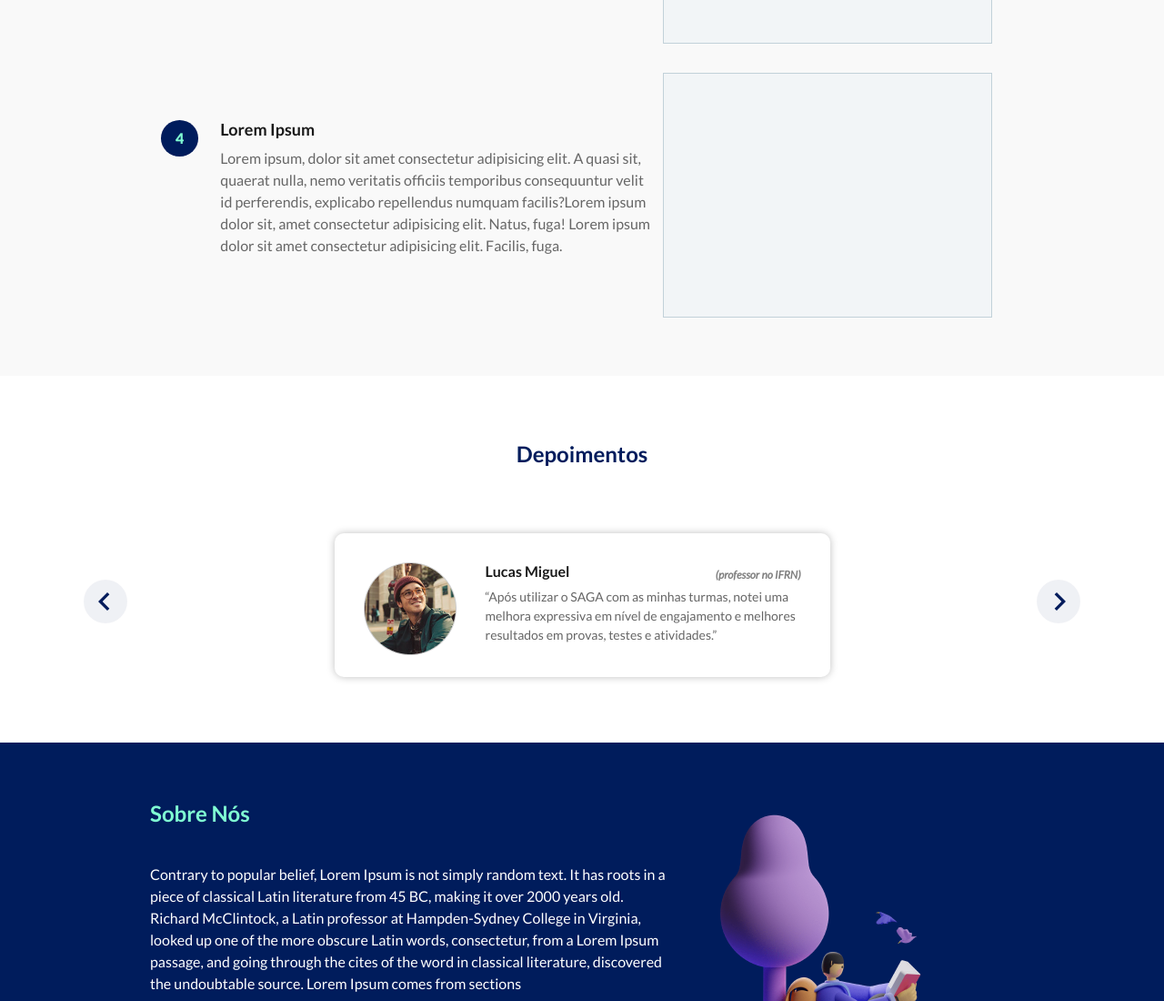
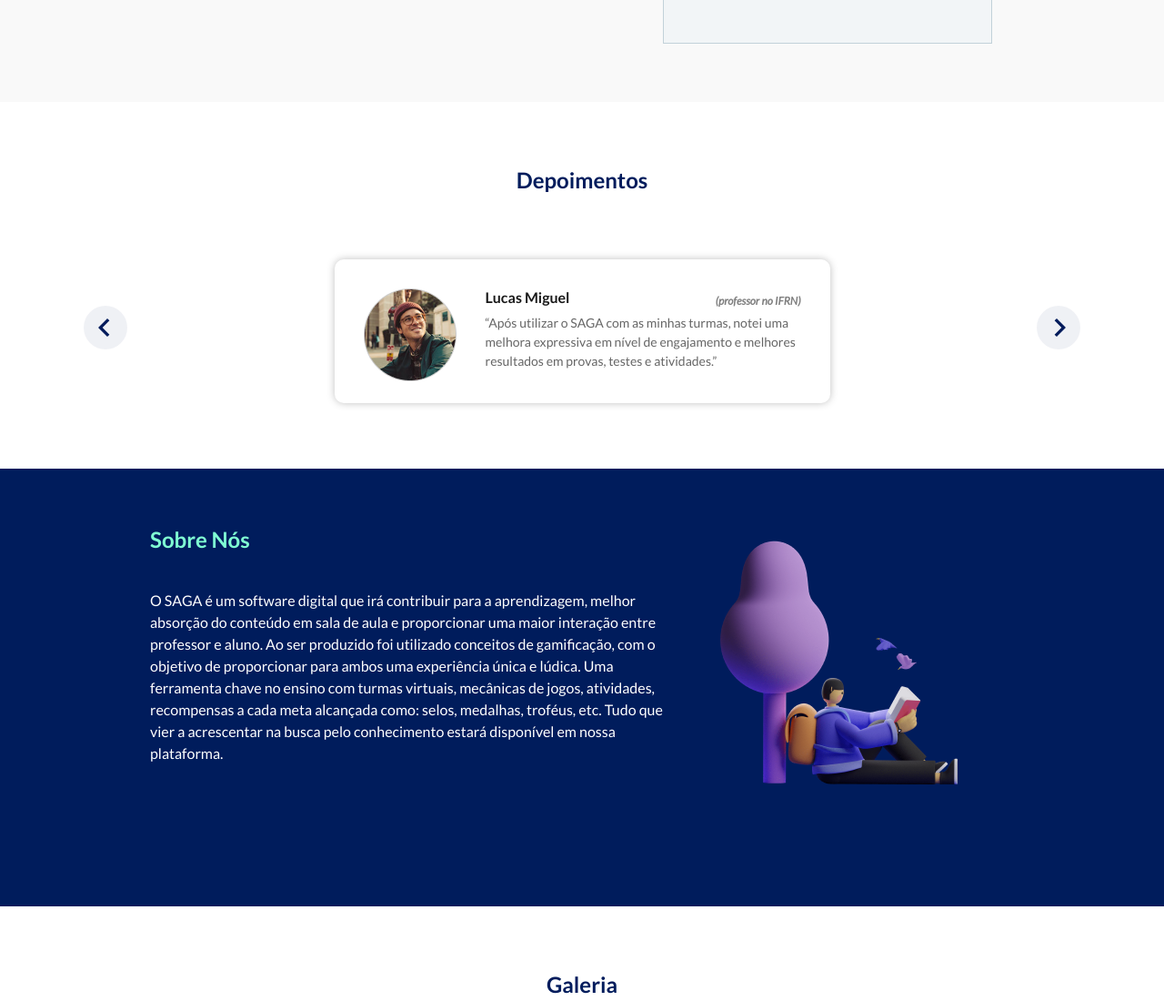
Before and after one commit to tzadoque/saga, a website: page pages/index.html in a window 1280 px wide. Shown: the part 2156-3256 px from the top of the page at 91% size. Drawn offline with nearby package versions, Linux system fonts and the light colour scheme.

Commit message:
adicionando o texto da seção 'sobre nós' e removendo o 4º item das funcionalidades

```diff
--- a/pages/index.html
+++ b/pages/index.html
@@ -165,22 +165,6 @@
 						<div class="card-imagem"></div>
 					</div>
 				</div>
-				<div class="col-10 row align-items-center">
-					<div class="col-7 p-0 d-flex gap-24">
-						<div>
-							<div class="bg-blue-1 text-aqua-2 px-16 py-2 d-inline-block rounded-circle fz-16 fw-extra-bold">
-								4
-							</div>
-						</div>
-						<div>
-							<h3 class="fz-18 text-dark-1 fw-bold">Lorem Ipsum</h3>
-							<p class="text-dark-3 fz-16">Lorem ipsum, dolor sit amet consectetur adipisicing elit. A quasi sit, quaerat nulla, nemo veritatis officiis temporibus consequuntur velit id perferendis, explicabo repellendus numquam facilis?Lorem ipsum dolor sit, amet consectetur adipisicing elit. Natus, fuga! Lorem ipsum dolor sit amet consectetur adipisicing elit. Facilis, fuga.</p>
-						</div>
-					</div>
-					<div class="col-5">
-						<div class="card-imagem"></div>
-					</div>
-				</div>
 			</div>
 		</div>
 	</section>
@@ -271,8 +255,10 @@
 				<div class="col-6 offset-1 px-0">
 					<h2 class="text-aqua-2 fw-bold fz-24">Sobre Nós</h2>
 					<div class="text-white fz-16 pt-32">
-						<p>Contrary to popular belief, Lorem Ipsum is not simply random text. It has roots in a piece of classical Latin literature from 45 BC, making it over 2000 years old. Richard McClintock, a Latin professor at Hampden-Sydney College in Virginia, looked up one of the more obscure Latin words, consectetur, from a Lorem Ipsum passage, and going through the cites of the word in classical literature, discovered the undoubtable source. Lorem Ipsum comes from sections </p>
-						<p>1.10.32 and 1.10.33 of "de Finibus Bonorum et Malorum" (The Extremes of Good and Evil) by Cicero, written in 45 BC. This book is a treatise on the theory of ethics, very popular during the Renaissance. The first line of Lorem Ipsum, "Lorem ipsum dolor sit amet..", comes from a line in section 1.10.32. </p>
+						<p>
+							O SAGA é um software digital que irá contribuir para a aprendizagem, melhor absorção do conteúdo em sala de aula e proporcionar uma maior interação entre professor e aluno. Ao ser produzido foi utilizado conceitos de gamificação, com o objetivo de proporcionar para ambos uma experiência única e lúdica.
+							Uma ferramenta chave no ensino com turmas virtuais, mecânicas de jogos, atividades, recompensas a cada meta alcançada como: selos, medalhas, troféus, etc. Tudo que vier a acrescentar na busca pelo conhecimento estará disponível em nossa plataforma.
+						</p>
 					</div>
 				</div>
 				<div class="col-4 d-flex justify-content-end">
```
